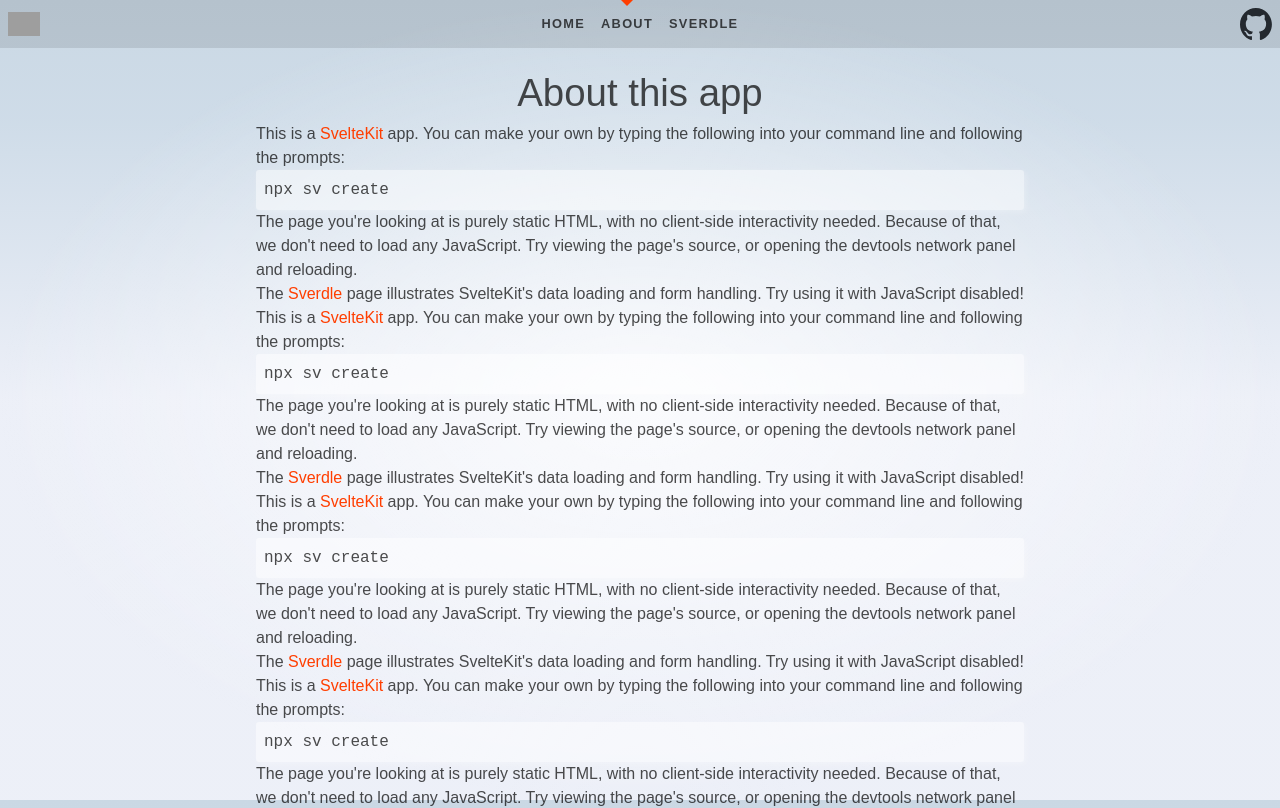
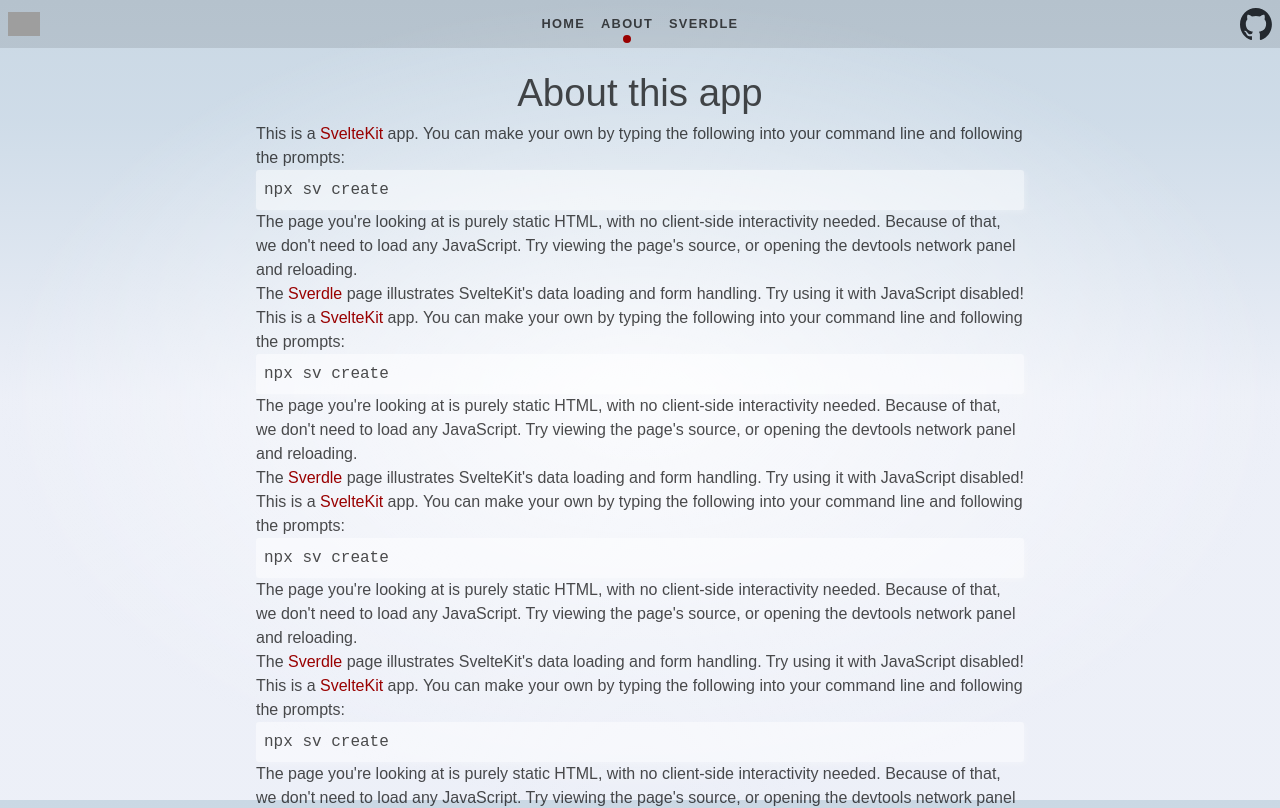
Before and after one commit to Aurora-Bailey/task-monster, a SvelteKit app in the folder front/: page /about in a window 1280 px wide. Shown: the top 808 px of the page. Built offline with nearby package versions, Linux system fonts and the light colour scheme; grey boxes are pictures that could not be loaded.

Commit message:
red dot nav

```diff
--- a/front/src/routes/Header.svelte
+++ b/front/src/routes/Header.svelte
@@ -88,15 +88,15 @@
 	}
 
 	li[aria-current='page']::before {
-		--size: 6px;
+		--size: 4px;
 		content: '';
 		width: 0;
 		height: 0;
 		position: absolute;
-		top: 0;
+		bottom: 0.3em;
 		left: calc(50% - var(--size));
-		border: var(--size) solid transparent;
-		border-top: var(--size) solid var(--color-theme-1);
+        border-radius: var(--size);
+		border: var(--size) solid var(--color-theme-1);
 	}
 
 	nav a {
--- a/front/src/routes/layout.css
+++ b/front/src/routes/layout.css
@@ -9,7 +9,7 @@
 	--color-bg-0: rgb(202, 216, 228);
 	--color-bg-1: hsl(209, 36%, 86%);
 	--color-bg-2: hsl(224, 44%, 95%);
-	--color-theme-1: #ff3e00;
+	--color-theme-1: #990000;
 	--color-theme-2: #4075a6;
 	--color-text: rgba(0, 0, 0, 0.7);
 	--column-width: 42rem;
```
